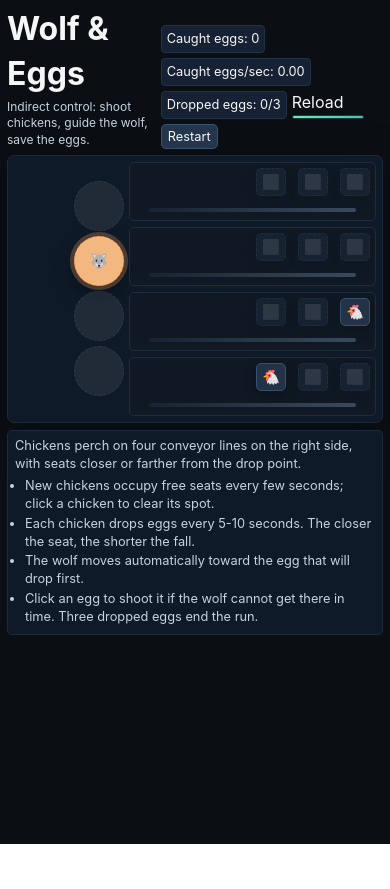
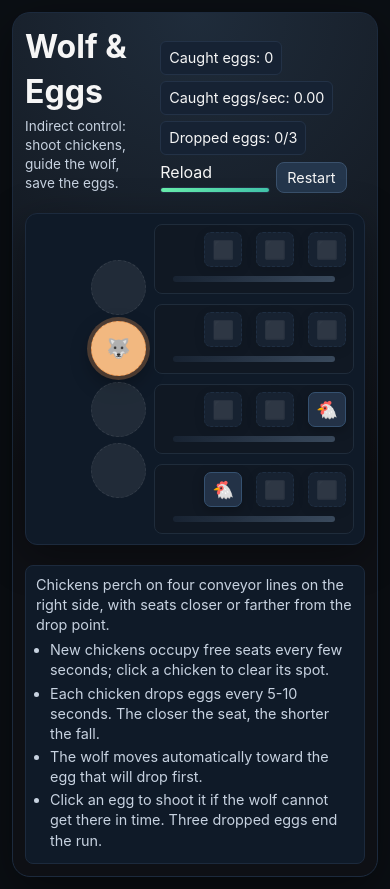
Before and after one commit to nikitabelotelov-ciliz/shooter-game, a React (Vite) app: page / in a window 390 px wide. Before the commit the page ends 844 px from the top, so only its background shows below. Built offline with nearby package versions, Linux system fonts and the light colour scheme.

Commit message:
Center game layout for portrait stage

```diff
--- a/src/App.css
+++ b/src/App.css
@@ -2,32 +2,39 @@
   color: #f6f6f6;
   font-family: 'Inter', system-ui, -apple-system, sans-serif;
   background: radial-gradient(circle at 50% 0%, #1f2c3b, #0e1015 50%);
-  min-height: 100vh;
 }
 
 .app {
-  padding: 24px;
-  max-width: 1200px;
+  width: 100%;
   margin: 0 auto;
+  padding: 12px;
+  min-height: calc(100vh - 24px);
+  background: radial-gradient(circle at 50% 0%, #1f2c3b, #0e1015 55%);
+  border: 1px solid #1c2a3d;
+  border-radius: 18px;
+  box-shadow: 0 16px 50px rgba(0, 0, 0, 0.45);
+  display: flex;
+  flex-direction: column;
+  gap: 10px;
 }
 
 .hud {
   display: flex;
   align-items: flex-end;
   justify-content: space-between;
-  gap: 12px;
-  margin-bottom: 16px;
+  gap: 8px;
+  margin-bottom: 10px;
 }
 
 .subtitle {
-  margin: 6px 0 0;
+  margin: 2px 0 0;
   color: #c7d2e0;
-  font-size: 0.95rem;
+  font-size: 0.85rem;
 }
 
 .stats {
   display: flex;
-  gap: 12px;
+  gap: 6px;
   align-items: center;
   flex-wrap: wrap;
 }
@@ -35,10 +42,11 @@
 .stat {
   background: #162233;
   border: 1px solid #233247;
-  border-radius: 8px;
-  padding: 10px 12px;
-  min-width: 120px;
+  border-radius: 6px;
+  padding: 6px 8px;
+  min-width: 84px;
   text-align: center;
+  font-size: 0.9rem;
 }
 
 .stat.danger {
@@ -49,14 +57,14 @@
 .reload {
   display: flex;
   flex-direction: column;
-  gap: 4px;
-  min-width: 180px;
+  gap: 3px;
+  min-width: 110px;
 }
 
 .reload .bar {
   background: #0f1a28;
   border: 1px solid #233247;
-  height: 8px;
+  height: 6px;
   border-radius: 999px;
   overflow: hidden;
 }
@@ -70,10 +78,11 @@
 .secondary {
   background: #24364c;
   border: 1px solid #3a516c;
-  padding: 10px 14px;
-  border-radius: 10px;
+  padding: 6px 10px;
+  border-radius: 8px;
   color: #f6f6f6;
   cursor: pointer;
+  font-size: 0.9rem;
 }
 
 .secondary:hover {
@@ -83,38 +92,39 @@
 .banner {
   background: rgba(255, 85, 85, 0.15);
   border: 1px solid rgba(255, 85, 85, 0.4);
-  padding: 12px 16px;
-  border-radius: 12px;
-  margin-bottom: 12px;
+  padding: 8px 10px;
+  border-radius: 8px;
+  margin-bottom: 10px;
   color: #ffeaea;
+  font-size: 0.9rem;
 }
 
 .arena {
   display: grid;
-  grid-template-columns: 240px 1fr;
-  gap: 30px;
+  grid-template-columns: 110px 1fr;
+  gap: 8px;
   background: #0f1a28;
   border: 1px solid #1c2a3d;
-  border-radius: 16px;
-  padding: 16px;
+  border-radius: 12px;
+  padding: 10px;
   box-shadow: 0 10px 40px rgba(0, 0, 0, 0.35);
 }
 
 .column {
   display: flex;
   flex-direction: column;
-  gap: 16px;
+  gap: 10px;
 }
 
 .conveyor {
   position: relative;
   background: #101823;
   border: 1px solid #1f2c3b;
-  border-radius: 12px;
-  padding: 12px;
-  min-height: 110px;
+  border-radius: 8px;
+  padding: 7px;
+  min-height: 70px;
   overflow: hidden;
-  gap: 12px;
+  gap: 8px;
 }
 
 .conveyor.right {
@@ -124,7 +134,8 @@
 .belt {
   position: relative;
   flex: 1;
-  min-height: 20px;
+  min-height: 12px;
+  margin-top: 6px;
 }
 
 .track {
@@ -132,9 +143,9 @@
   top: 50%;
   left: 6%;
   right: 6%;
-  height: 8px;
+  height: 6px;
   background: linear-gradient(90deg, #3a4a5d, #182332);
-  border-radius: 8px;
+  border-radius: 6px;
   transform: translateY(-50%);
 }
 
@@ -146,7 +157,7 @@
   display: flex;
   justify-content: flex-start;
   align-items: center;
-  gap: 30px;
+  gap: 14px;
   position: relative;
   z-index: 2;
   flex-shrink: 0;
@@ -159,9 +170,9 @@
 .chicken {
   background: #233247;
   border: 1px solid #355170;
-  border-radius: 12px;
-  padding: 8px 10px;
-  font-size: 1.4rem;
+  border-radius: 7px;
+  padding: 6px 7px;
+  font-size: 1.1rem;
   cursor: pointer;
   transition: transform 0.1s ease, opacity 0.2s ease;
   box-shadow: 0 3px 12px rgba(0, 0, 0, 0.25);
@@ -184,17 +195,17 @@
   left: 6%;
   right: 6%;
   top: 50%;
-  height: 10px;
+  height: 7px;
   transform: translateY(-50%);
   z-index: 1;
-  font-size: 30px;
+  font-size: 20px;
 }
 
 .egg {
   position: absolute;
-  top: -8px;
-  width: 26px;
-  height: 26px;
+  top: -6px;
+  width: 20px;
+  height: 20px;
   border-radius: 50%;
   background: #f7e6c8;
   border: 1px solid #caa85c;
@@ -219,14 +230,14 @@
 
 .grid {
   display: grid;
-  grid-template-columns: repeat(1, 80px);
-  grid-template-rows: repeat(4, 80px);
-  gap: 12px;
+  grid-template-columns: repeat(1, 55px);
+  grid-template-rows: repeat(4, 55px);
+  gap: 6px;
 }
 
 .node {
-  width: 80px;
-  height: 80px;
+  width: 55px;
+  height: 55px;
   border-radius: 50%;
   background: rgba(255, 255, 255, 0.08);
   border: 1px dashed rgba(255, 255, 255, 0.08);
@@ -247,155 +258,24 @@
 }
 
 .wolf-icon {
-  font-size: 1.8rem;
+  font-size: 1.2rem;
 }
 
 .instructions {
-  margin-top: 18px;
+  margin-top: 10px;
   background: #0f1a28;
   border: 1px solid #1c2a3d;
-  border-radius: 12px;
-  padding: 14px 16px;
+  border-radius: 8px;
+  padding: 9px 10px;
   color: #c7d2e0;
+  font-size: 0.9rem;
 }
 
 .instructions ul {
-  margin: 8px 0 0;
-  padding-left: 20px;
+  margin: 5px 0 0;
+  padding-left: 14px;
 }
 
 .instructions li {
-  margin-bottom: 6px;
+  margin-bottom: 3px;
 }
-
-@media (max-width: 700px) {
-  .arena {
-    grid-template-columns: 110px 1fr;
-  }
-
-  .app {
-    padding: 7px;
-  }
-
-  .hud {
-    gap: 5px;
-    margin-bottom: 6px;
-  }
-
-  .subtitle {
-    margin: 2px 0 0;
-    font-size: 0.75rem;
-  }
-
-  .stats {
-    gap: 5px;
-  }
-
-  .stat {
-    padding: 4px 5px;
-    min-width: 48px;
-    font-size: 0.8rem;
-    border-radius: 4px;
-  }
-
-  .reload {
-    min-width: 72px;
-    gap: 2px;
-  }
-
-  .reload .bar {
-    height: 4px;
-  }
-
-  .secondary {
-    padding: 4px 6px;
-    font-size: 0.8rem;
-    border-radius: 5px;
-  }
-
-  .banner {
-    padding: 5px 7px;
-    border-radius: 5px;
-    margin-bottom: 5px;
-    font-size: 0.8rem;
-  }
-
-  .arena {
-    gap: 5px;
-    padding: 6px;
-    border-radius: 7px;
-  }
-
-  .column {
-    gap: 6px;
-  }
-
-  .conveyor {
-    padding: 5px;
-    min-height: 42px;
-    gap: 5px;
-    border-radius: 5px;
-  }
-
-  .belt {
-    min-height: 9px;
-    margin-top: 10px;
-  }
-
-  .track {
-    height: 4px;
-    border-radius: 4px;
-  }
-
-  .chickens {
-    gap: 12px;
-  }
-
-  .chicken {
-    padding: 4px 5px;
-    font-size: 0.9rem;
-    border-radius: 5px;
-  }
-
-  .eggs {
-    height: 5px;
-    font-size: 14px;
-  }
-
-  .egg {
-    top: -4px;
-    width: 16px;
-    height: 16px;
-  }
-
-  .grid {
-    grid-template-columns: repeat(1, 50px);
-    grid-template-rows: repeat(4, 50px);
-    gap: 5px;
-  }
-
-  .node {
-    width: 50px;
-    height: 50px;
-  }
-
-  .wolf-icon {
-    font-size: 0.9rem;
-  }
-
-  .instructions {
-    margin-top: 7px;
-    padding: 6px 7px;
-    border-radius: 5px;
-    font-size: 0.8rem;
-  }
-
-  .instructions ul {
-    margin: 4px 0 0;
-    padding-left: 10px;
-  }
-
-  .instructions li {
-    margin-bottom: 2px;
-  }
-}
--- a/src/index.css
+++ b/src/index.css
@@ -26,6 +26,10 @@ body {
   min-width: 320px;
   min-height: 100vh;
   background-color: #0b0f14;
+  display: flex;
+  justify-content: center;
+  align-items: flex-start;
+  padding: 12px;
 }
 
 button {
@@ -39,3 +43,7 @@ h1 {
 p {
   margin: 0;
 }
+
+#root {
+  width: min(520px, 100%);
+}
```
